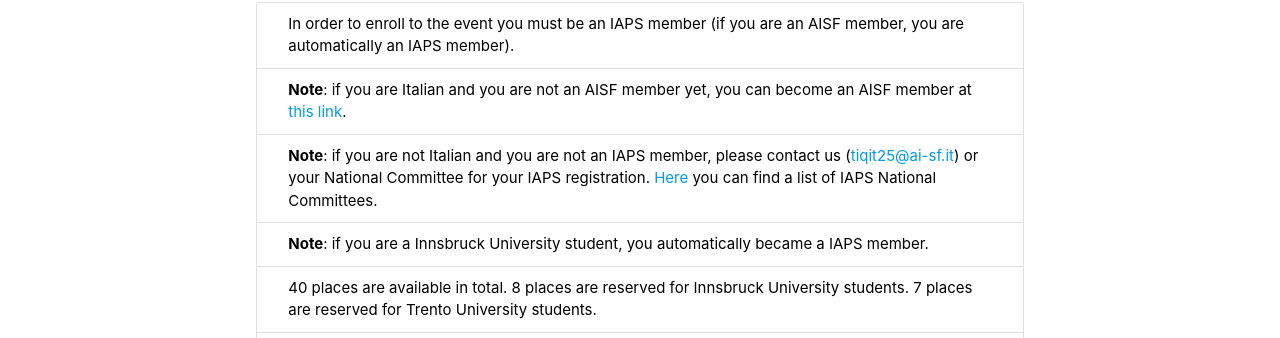
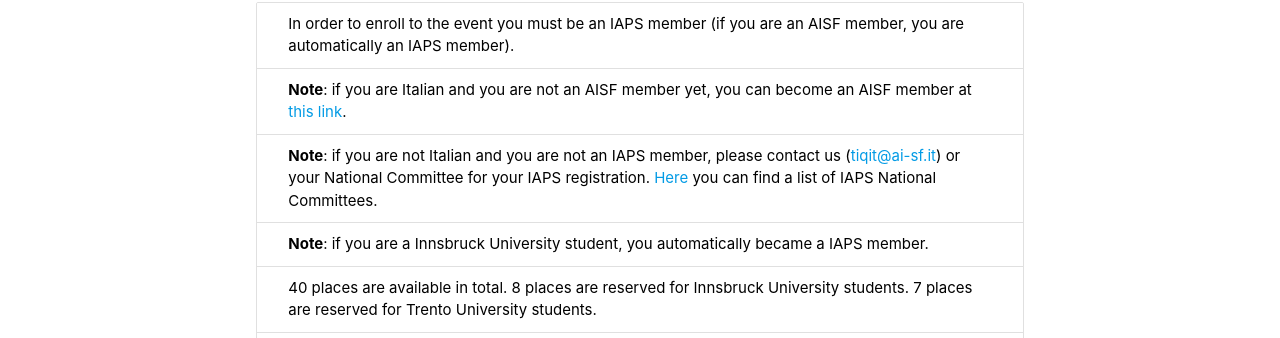
Before and after one commit to ai-sf/tiqit25, a Jekyll site: the page built from registration.html, in a window 1280 px wide and 900 px high. Shown: the part 357-695 px from the top of the window. Built offline with Jekyll 4.4.1, drawn with Linux system fonts in a browser that asks for light colours; nearby versions of some CDN libraries; some of the changed text lies outside the part shown.

Commit message:
update mail

```diff
--- a/_data/footer.yml
+++ b/_data/footer.yml
@@ -3,7 +3,7 @@
 
 contact:
   - name: TIQIT25
-    mail: tiqit25@ai-sf.it
+    mail: tiqit@ai-sf.it
   - name: AISF
     mail: esecutivo@ai-sf.it
   - name: AISF Trento
--- a/_data/programme.yml
+++ b/_data/programme.yml
@@ -248,5 +248,5 @@
         - text: "Insurance"
         - text: "Everything else not included in: 'such fee will cover'"
     - text: "Note: if you are Italian and you are not an AISF member yet you can become an AISF member at <a href='https://ai-sf.it/iscrizione/'>this</a> link."
-    - text: "Note: if you are not Italian and you are not an IAPS member, please contact us (<a href='mailto:tiqit24@ai-sf.it'>tiqit24@ai-sf.it</a>) or your National Committee for your IAPS registration. <a href='https://iaps.info/members/'>Here</a> you can find a list of IAPS National Committees."
+    - text: "Note: if you are not Italian and you are not an IAPS member, please contact us (<a href='mailto:tiqit@ai-sf.it'>tiqit@ai-sf.it</a>) or your National Committee for your IAPS registration. <a href='https://iaps.info/members/'>Here</a> you can find a list of IAPS National Committees."
     - text: "Please note that unfortunately we are not able to provide scholarships and/or bursaries for any students at this time."
--- a/_data/registration.yml
+++ b/_data/registration.yml
@@ -15,7 +15,7 @@
       points:
         - text: "In order to enroll to the event you must be an IAPS member (if you are an AISF member, you are automatically an IAPS member)."
         - text: "<b>Note</b>: if you are Italian and you are not an AISF member yet, you can become an AISF member at <a href='https://ai-sf.it/iscrizione/'>this link</a>."
-        - text: "<b>Note</b>: if you are not Italian and you are not an IAPS member, please contact us (<a href='mailto:tiqit25@ai-sf.it'>tiqit25@ai-sf.it</a>) or your National Committee for your IAPS registration. <a href='https://iaps.info/members/'>Here</a> you can find a list of IAPS National Committees."
+        - text: "<b>Note</b>: if you are not Italian and you are not an IAPS member, please contact us (<a href='mailto:tiqit@ai-sf.it'>tiqit@ai-sf.it</a>) or your National Committee for your IAPS registration. <a href='https://iaps.info/members/'>Here</a> you can find a list of IAPS National Committees."
         - text: "<b>Note</b>: if you are a Innsbruck University student, you automatically became a IAPS member."
         - text: "40 places are available in total. 8 places are reserved for Innsbruck University students. 7 places are reserved for Trento University students."
         - text: "<b>Note</b>: Participation fee is subject to change and will be updated as soon as possible."
```
